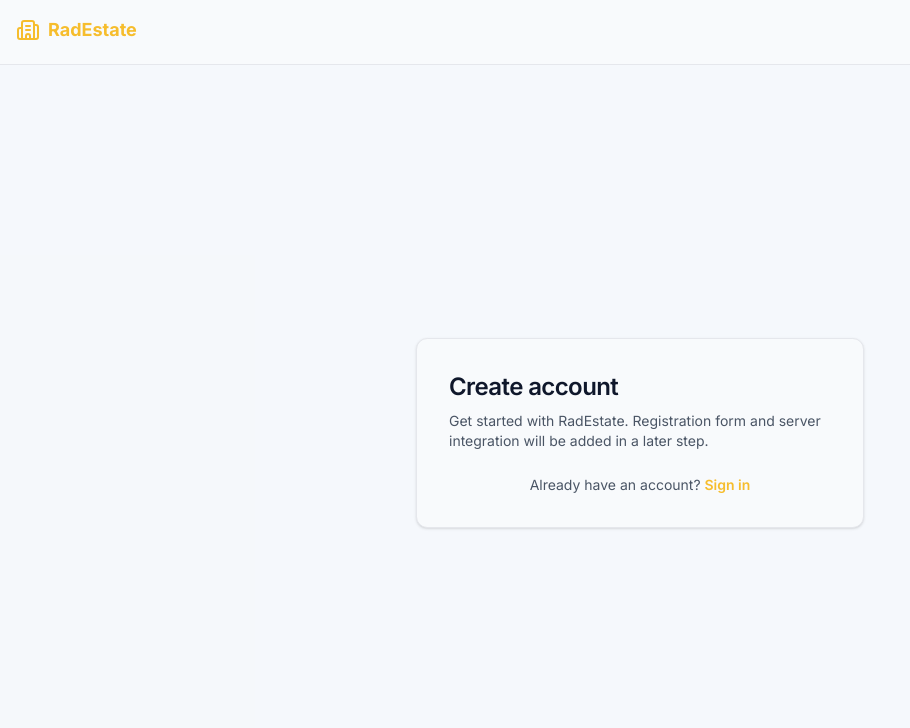
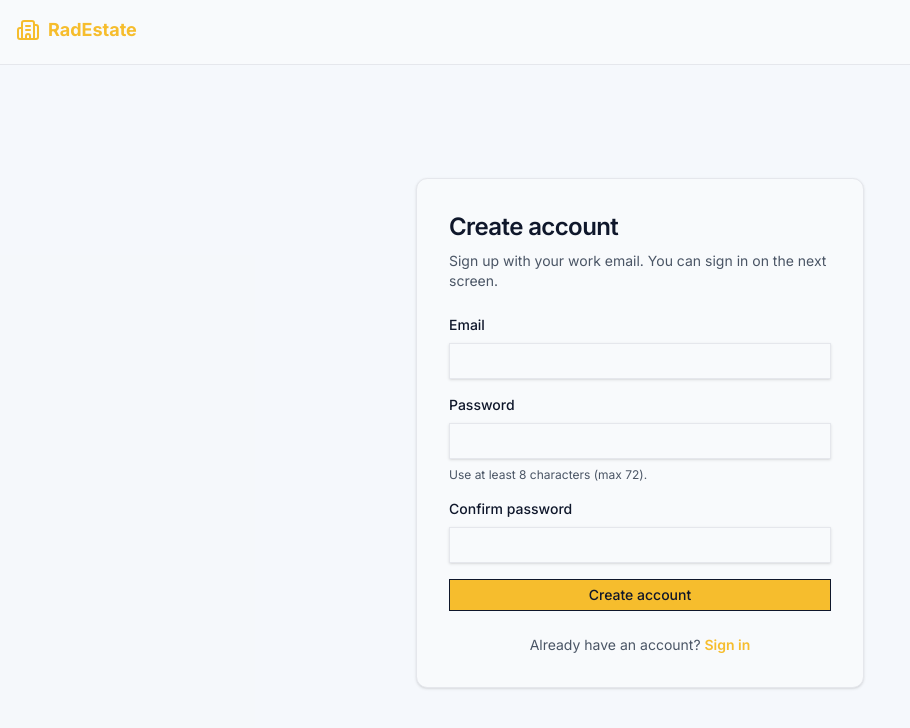
Before and after one commit to radcrew/real-estate-consultant, a Next.js app in the folder frontend/: page /sign-up in a window 1280 px wide. Shown: the top 728 px of the page, without its empty margins (0-910 px from the left). Built offline with nearby package versions, Linux system fonts and the light colour scheme.

Commit message:
feat: add sign-in and sign-up forms to the pages

```diff
--- a/frontend/app/(auth)/sign-in/page.tsx
+++ b/frontend/app/(auth)/sign-in/page.tsx
@@ -1,5 +1,9 @@
 import type { Metadata } from "next";
 import Link from "next/link";
+import { Suspense } from "react";
+
+import { SignUpNotice } from "@/components/auth/sign-up-notice";
+import { SignInForm } from "@/components/auth/forms/sign-in";
 
 export const metadata: Metadata = {
   title: "Sign in",
@@ -13,10 +17,13 @@ const SignInPage = () => (
         Sign in
       </h1>
       <p className="mt-2 text-sm text-muted-foreground">
-        Welcome back. Account form and server integration will be added in a
-        later step.
+        Use the email and password for your RadEstate account.
       </p>
     </div>
+    <Suspense fallback={null}>
+      <SignUpNotice />
+    </Suspense>
+    <SignInForm />
     <p className="text-center text-sm text-muted-foreground">
       No account?{" "}
       <Link
--- a/frontend/app/(auth)/sign-up/page.tsx
+++ b/frontend/app/(auth)/sign-up/page.tsx
@@ -1,5 +1,7 @@
 import type { Metadata } from "next";
 import Link from "next/link";
+
+import { SignUpForm } from "@/components/auth/forms/sign-up";
 
 export const metadata: Metadata = {
   title: "Create account",
@@ -13,10 +15,10 @@ const SignUpPage = () => (
         Create account
       </h1>
       <p className="mt-2 text-sm text-muted-foreground">
-        Get started with RadEstate. Registration form and server integration
-        will be added in a later step.
+        Sign up with your work email. You can sign in on the next screen.
       </p>
     </div>
+    <SignUpForm />
     <p className="text-center text-sm text-muted-foreground">
       Already have an account?{" "}
       <Link
--- /dev/null
+++ b/frontend/components/auth/sign-up-notice.tsx
@@ -0,0 +1,19 @@
+"use client";
+
+import { useSearchParams } from "next/navigation";
+
+export const SignUpNotice = () => {
+  const searchParams = useSearchParams();
+  if (searchParams.get("registered") !== "1") {
+    return null;
+  }
+
+  return (
+    <p
+      role="status"
+      className="rounded-none border border-border bg-muted px-3 py-2 text-sm text-foreground"
+    >
+      Account created. Sign in with your email and password.
+    </p>
+  );
+};
```
